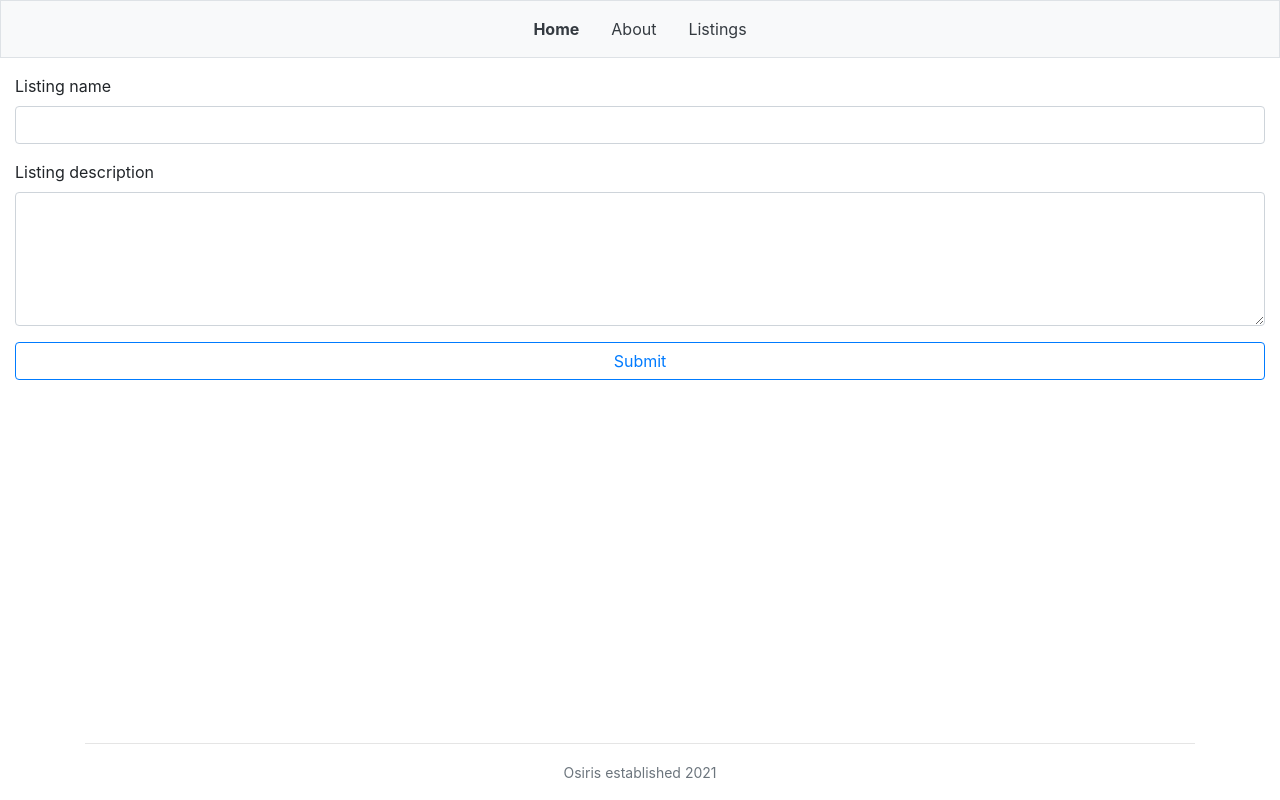
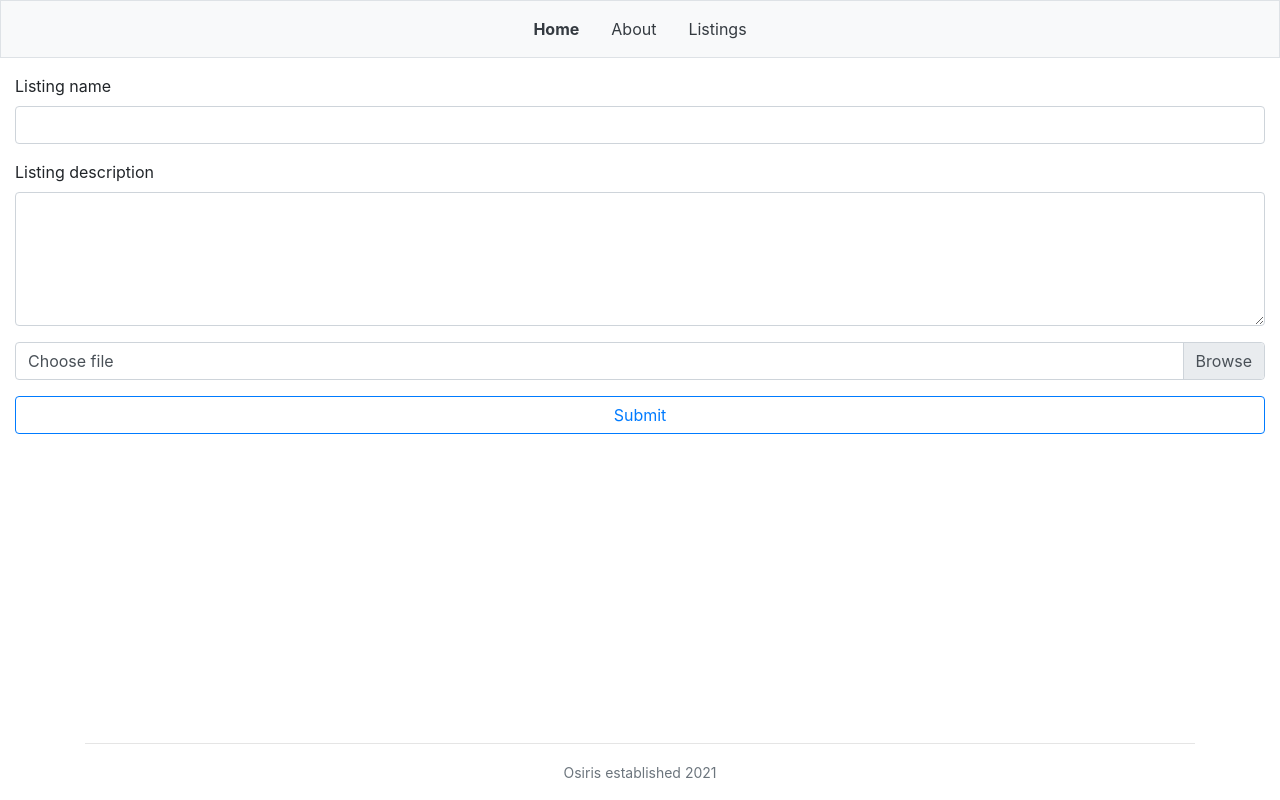
Before and after one commit to Shilcof/osiris-frontend, a React (Create React App) app: page / in a window 1280 px wide. Built offline with nearby package versions, Linux system fonts and the light colour scheme.

Commit message:
adds upload to listing form

```diff
--- a/src/components/listings/ListingCard.js
+++ b/src/components/listings/ListingCard.js
@@ -2,7 +2,9 @@ const ListingCard = (props) => {
     return (
         <div className="col pb-3">
             <div className="card h-100">
-                <div className="card-body">
+                {props.listing.image_url ? <img src={props.listing.image_url} className="card-img" alt="listing" ></img> :
+                <img src="https://miro.medium.com/max/2600/1*mtGIfXRPG2FG_zbKJhwWzA.png" className="card-img" alt="listing" ></img>}
+                <div className="card-img-overlay">
                     <h5 className="card-title">
                         {props.listing.name}
                     </h5>
--- a/src/components/listings/ListingForm.js
+++ b/src/components/listings/ListingForm.js
@@ -24,20 +24,31 @@ const ListingForm = (props) => {
 
     return (
         <form onSubmit={handleSubmit}>
+
             <div className="form-row" >
                 <div className="col-md-12 mb-3">
                     <label htmlFor="name" className="form-label" >Listing name</label>
                     <input type="text" id="name" value={listing.name} onChange={handleChange} className="form-control" ></input>
-                    {/* <%= invalid_feedback(@user, :username) %> */}
+                    {/* attach errors here from error reducer */}
                 </div>
             </div>
+
             <div className="form-row" >
                 <div className="col-md-12 mb-3">
                     <label htmlFor="description" className="form-label" >Listing description</label>
                     <textarea rows="5" id="description" value={listing.description} onChange={handleChange} className="form-control" ></textarea>
                 </div>
             </div>
+
+            <div className="input-group mb-3">
+                <div className="custom-file">
+                    <input type="file" className="custom-file-input" id="image"></input>
+                    <label className="custom-file-label" htmlFor="image">Choose file</label>
+                </div>
+            </div>
+
             <input type="submit" className="btn btn-outline-primary btn-block" ></input>
+
         </form>
     )
 }
--- a/src/components/listings/ListingsIndex.js
+++ b/src/components/listings/ListingsIndex.js
@@ -24,7 +24,7 @@ const ListingsIndex = (props) => {
     const trackScrolling = useCallback(() => {
         const wrappedElement = document.getElementById('listing-container');
         if (isBottom(wrappedElement)) {
-            if (!loading) fetchListings(pageNumber)(dispatch)
+            if (!loading && pageNumber !== 0) fetchListings(pageNumber)(dispatch)
         }
     },[pageNumber, dispatch, loading]);
 
@@ -32,6 +32,8 @@ const ListingsIndex = (props) => {
         document.addEventListener('scroll', trackScrolling);
         return () => document.removeEventListener('scroll', trackScrolling);
     },[trackScrolling])
+
+    console.log(pageNumber)
 
     return (
         <>
--- a/src/reducers/listingReducer.js
+++ b/src/reducers/listingReducer.js
@@ -15,8 +15,7 @@ export default function listingReducer(state = {
             return {...state, [state.filter+"PageNumber"]: state[state.filter+"PageNumber"] + 1,[state.filter]: [...state[state.filter], ...action.listings], loading: false}
 
         case "ADD_LISTING":
-            console.log(action.listing)
-            if (state.filter !== "latest") return state
+            if (state.filter !== "latest" || state[state.filter].length === 0) return state
             return {...state, [state.filter]: [action.listing, ...state[state.filter]]}
 
         // case "DELETE_LISTING":
```
